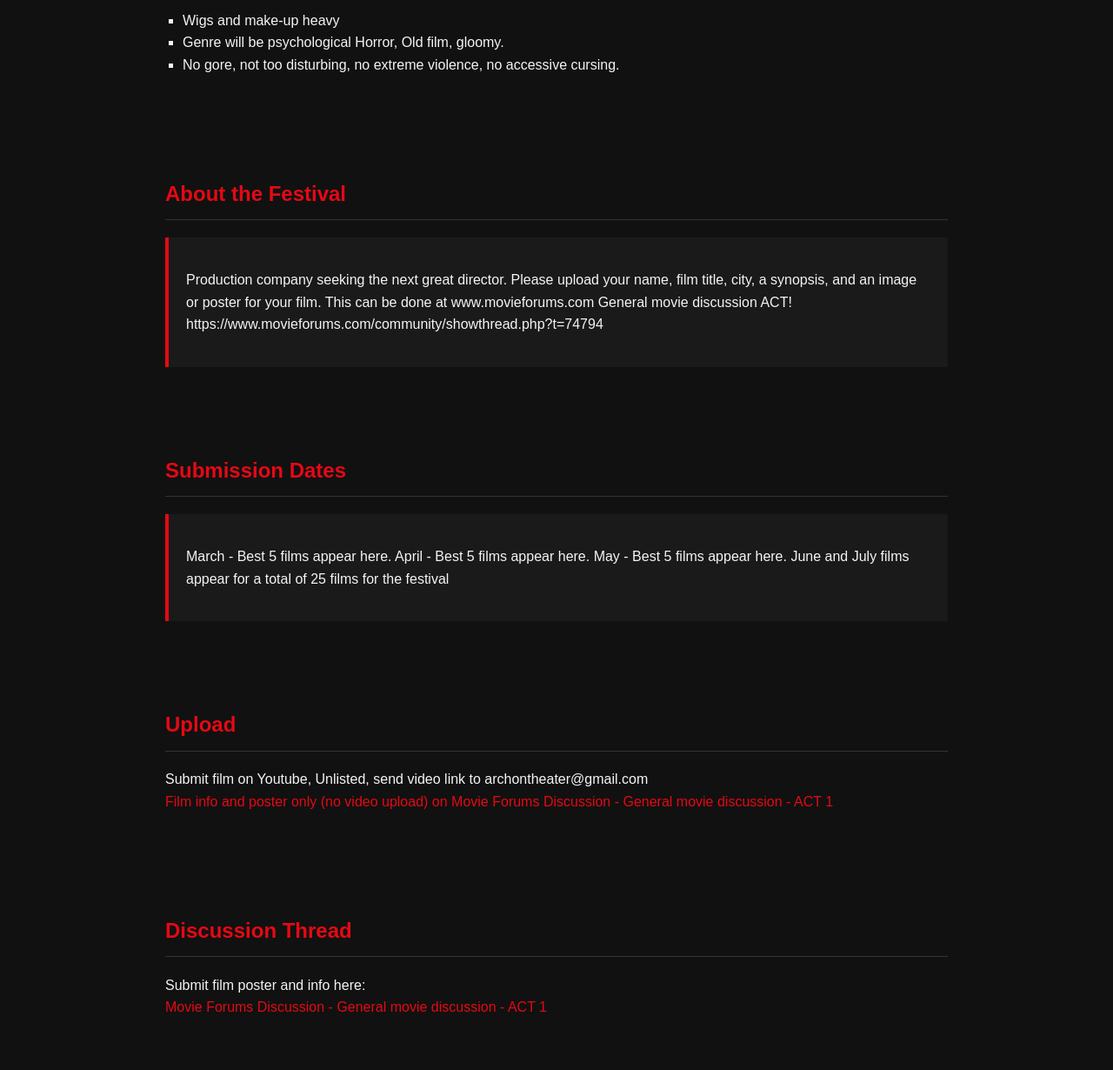
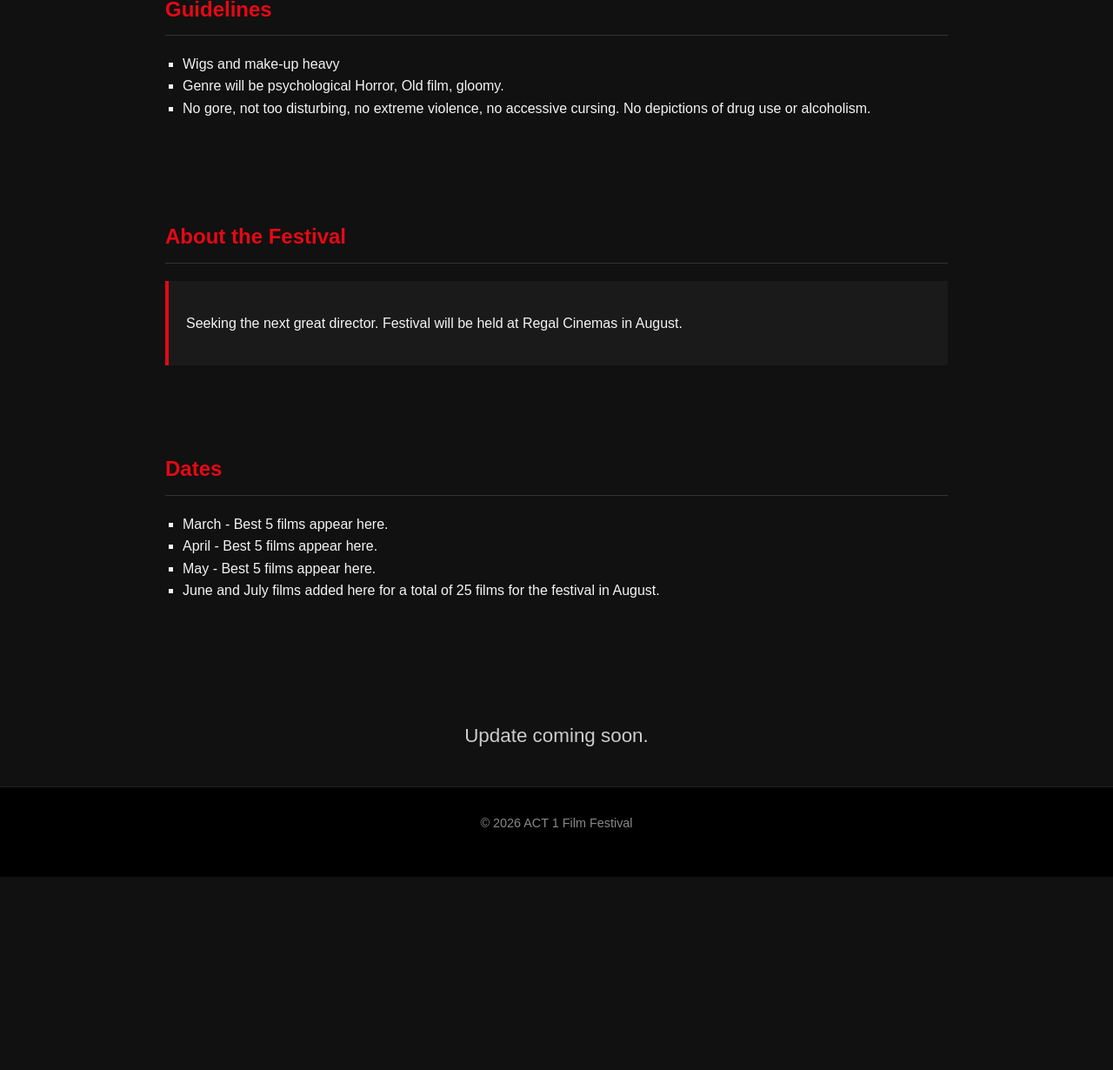
Before and after one commit to cinetropolis/ACT1, a plain HTML site: page index.html in a window 1280 px wide. Shown: the part 599-1829 px from the top of the page at 87% size. After the commit the page ends 1607 px from the top, so only its background shows below. Drawn offline with Linux system fonts and the light colour scheme.

Commit message:
Add files via upload

```diff
--- a/index.html
+++ b/index.html
@@ -88,14 +88,15 @@
 <header>
     <h1>ACT 1 Film Festival</h1>
     <p>Launching March 2026</p>
+    <p>$1000 Grand Prize</p>
 </header>
 
 <section>
     <h2>Festival Rules</h2>
     <ul>
-        <li>One actor only</li>
-        <li>Maximum running time: 5 minutes or less</li>
-        <li>Festival in August 2026</li>
+        <li>One actor only.</li>
+        <li>Maximum running time: 5 minutes or less.</li>
+        <li>Whatcom County residents only.</li>
     </ul>
 </section>
 
@@ -104,7 +105,7 @@
     <ul>
         <li>Wigs and make-up heavy</li>
         <li>Genre will be psychological Horror, Old film, gloomy.</li>
-        <li>No gore, not too disturbing, no extreme violence, no accessive cursing.</li>
+        <li>No gore, not too disturbing, no extreme violence, no accessive cursing.  No depictions of drug use or alcoholism.</li>
     </ul>
 </section>
 
@@ -112,49 +113,22 @@
     <h2>About the Festival</h2>
     <div class="highlight">
         <p>
-            Production company seeking the next great director.
-            Please upload your name, film title, city, a synopsis, and an image or poster for your film.  This can be done at www.movieforums.com General movie discussion ACT!  https://www.movieforums.com/community/showthread.php?t=74794
-        </p>
+            Seeking the next great director.  Festival will be held at Regal Cinemas in August.
     </div>
 </section>
 
 <section>
-    <h2>Submission Dates</h2>
-    <div class="highlight">
-        <p>
-            March - Best 5 films appear here.
-            April - Best 5 films appear here.
-            May   - Best 5 films appear here.
-            June and July films appear for a total of 25 films for the festival
-        </p>
-    </div>
-</section>
-
-<section>
-    <h2>Upload</h2>
-    <p>
-        Submit film on Youtube, Unlisted, send video link to archontheater@gmail.com
-        <br>
-        <a href="https://www.movieforums.com/community/showthread.php?t=74794" target="_blank">
-            Film info and poster only (no video upload) on Movie Forums Discussion - General movie discussion - ACT 1
-        </a>
-    </p>
+    <h2>Dates</h2>
+    <ul>
+        <li>March - Best 5 films appear here.</li>
+        <li>April - Best 5 films appear here.</li>
+        <li>May   - Best 5 films appear here.</li>
+        <li>June and July films added here for a total of 25 films for the festival in August.</li>
+    </ul>
 </section>
 
 
 
-
-
-<section>
-    <h2>Discussion Thread</h2>
-    <p>
-        Submit film poster and info here:
-        <br>
-        <a href="https://www.movieforums.com/community/showthread.php?t=74794" target="_blank">
-            Movie Forums Discussion - General movie discussion - ACT 1
-        </a>
-    </p>
-</section>
 
 <section class="coming-soon">
     Update coming soon.
```
